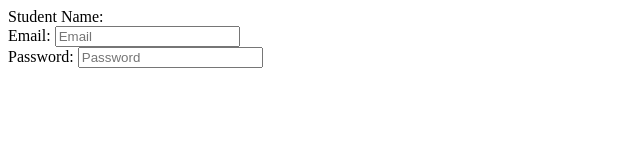
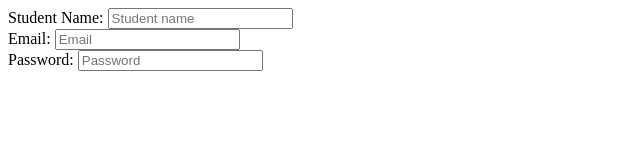
Before and after one commit to IndlahimaParvathi/CSS-forms, a plain HTML site: page student signform.html in a window 1280 px wide. Shown: the whole page, without its empty margins (0-640 px from the left). Drawn offline with Linux system fonts and the light colour scheme.

Commit message:
Fix typo in input tag for student name

```diff
--- a/student signform.html
+++ b/student signform.html
@@ -1,13 +1,11 @@
 <DOCTYPE html>
     <html>
         <head>
-
         </head>
         <body>
             <div>
                 <label>Student Name:</label>
-                <imput type="text" placeholder="Student name"/>
-
+                <input type="text" placeholder="Student name"/>
             </div>
             <div>
                 <label> Email:</label>
```
